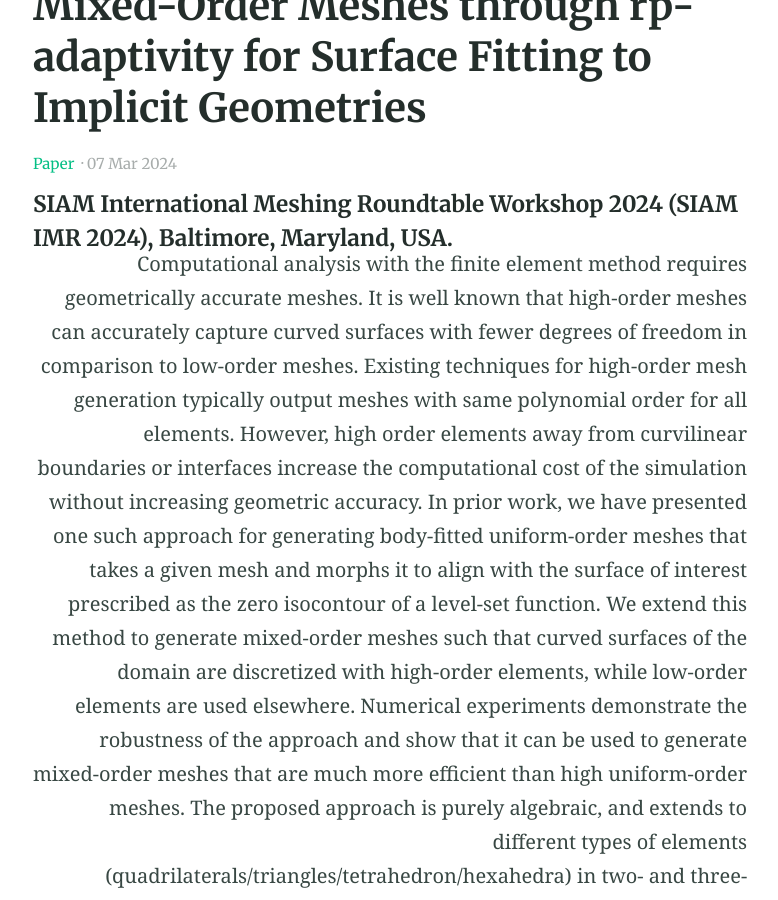
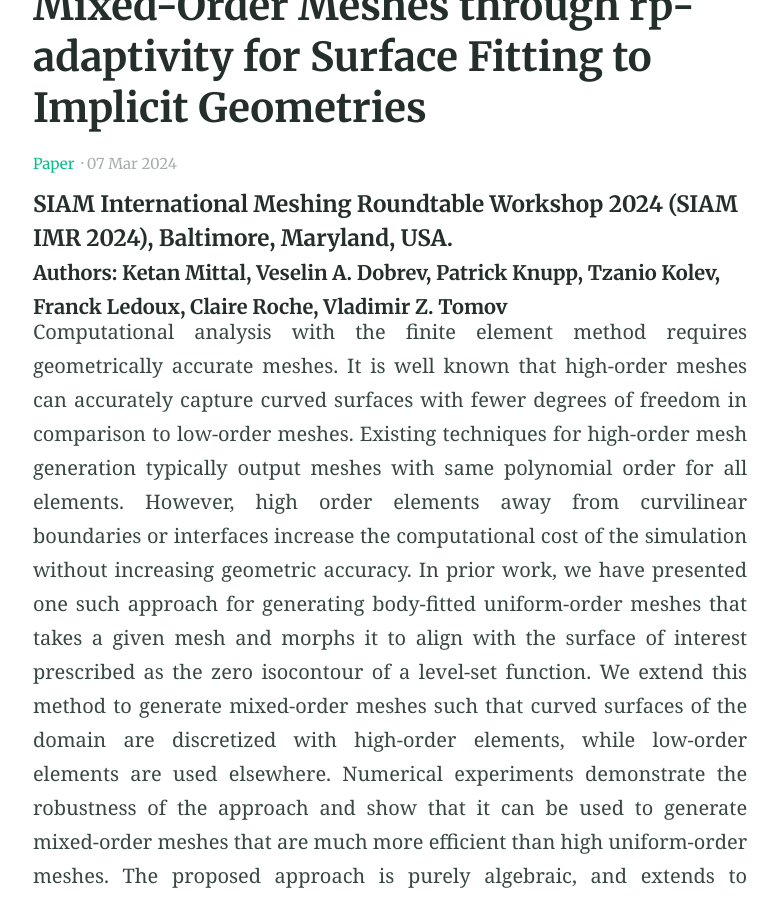
Before and after one commit to claireroche/claireroche.github.io, a Jekyll site: the page built from _posts/2024-03-07-paper-imr.md, in a window 1280 px wide and 900 px high, scrolled down 480 px. Shown: the whole window, without its empty margins (250-1028 px from the left). Built offline with Jekyll 4.4.1, drawn with Linux system fonts in a browser that asks for light colours; a style sheet for code colours, icons or effects is not loaded.

Commit message:
add authors

```diff
--- a/_posts/2024-03-07-paper-imr.md
+++ b/_posts/2024-03-07-paper-imr.md
@@ -7,7 +7,9 @@ feature_image: "https://raw.githubusercontent.com/claireroche/claireroche.github
 
 ##### SIAM International Meshing Roundtable Workshop 2024 (SIAM IMR 2024), Baltimore, Maryland, USA.
 
-<div style="text-align: right">
+###### Authors: Ketan Mittal, Veselin A. Dobrev, Patrick Knupp, Tzanio Kolev, Franck Ledoux, Claire Roche, Vladimir Z. Tomov
+
+<div style="text-align: justify">
 
 Computational analysis with the finite element method requires geometrically accurate meshes. It is well known that high-order meshes can accurately capture curved surfaces with fewer degrees of freedom in comparison to low-order meshes. Existing techniques for high-order mesh generation typically output meshes with same polynomial order for all elements. However, high order elements away from curvilinear boundaries or interfaces increase the computational cost of the simulation without increasing geometric accuracy. In prior work, we have presented one such approach for generating body-fitted uniform-order meshes that takes a given mesh and morphs it to align with the surface of interest prescribed as the zero isocontour of a level-set function. We extend this method to generate mixed-order meshes such that curved surfaces of the domain are discretized with high-order elements, while low-order elements are used elsewhere. Numerical experiments demonstrate the robustness of the approach and show that it can be used to generate mixed-order meshes that are much more efficient than high uniform-order meshes. The proposed approach is purely algebraic, and extends to different types of elements (quadrilaterals/triangles/tetrahedron/hexahedra) in two- and three-dimensions.
 
```
